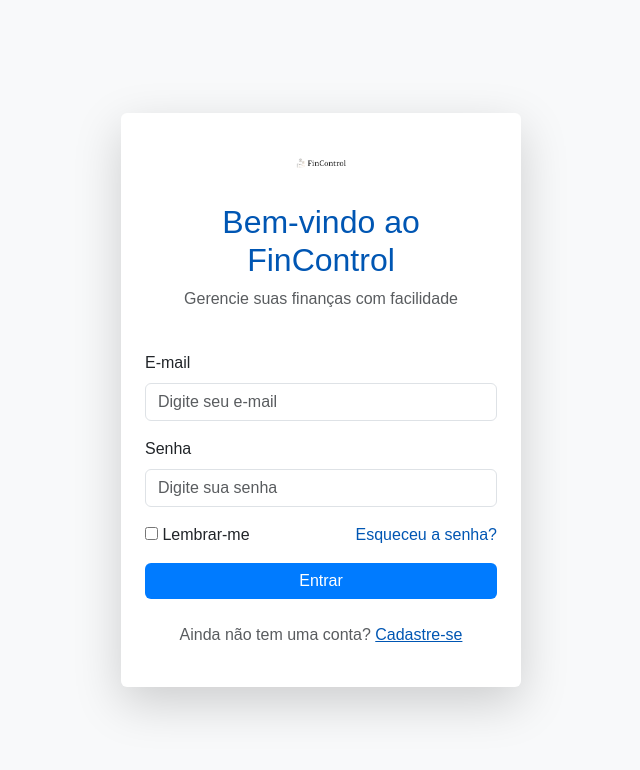
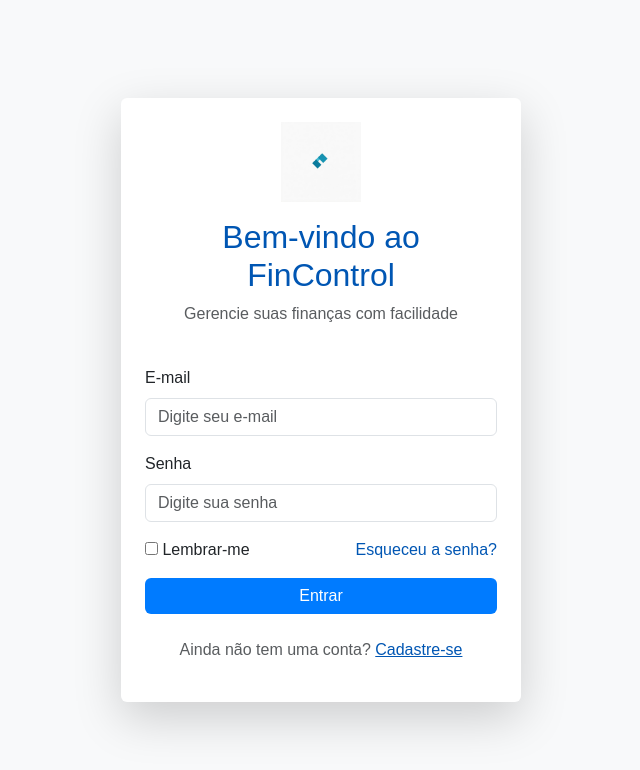
Before and after one commit to Bynatthan/fase4cap9, a plain HTML site: page index.html in a window 1280 px wide. Shown: the whole page, without its empty margins (319-959 px from the left). Drawn offline with nearby package versions, Linux system fonts and the light colour scheme.

Commit message:
mudança de logo

```diff
--- a/index.html
+++ b/index.html
@@ -14,7 +14,7 @@
     <div class="container-fluid vh-100 d-flex align-items-center justify-content-center bg-light">
         <div class="card shadow-lg p-4 rounded login-card">
             <div class="text-center mb-4">
-                <img src="imgs/logo fintech.png" alt="FinControl Logo" class="logo mb-3">
+                <img src="imgs/logo fintech.jpg" alt="FinControl Logo" class="logo mb-3">
                 <h2 class="text-primary">Bem-vindo ao FinControl</h2>
                 <p class="text-muted">Gerencie suas finanças com facilidade</p>
             </div>
```
Also changed, not shown: imgs/logo fintech.jpg (added), imgs/logo fintech.png (deleted).
